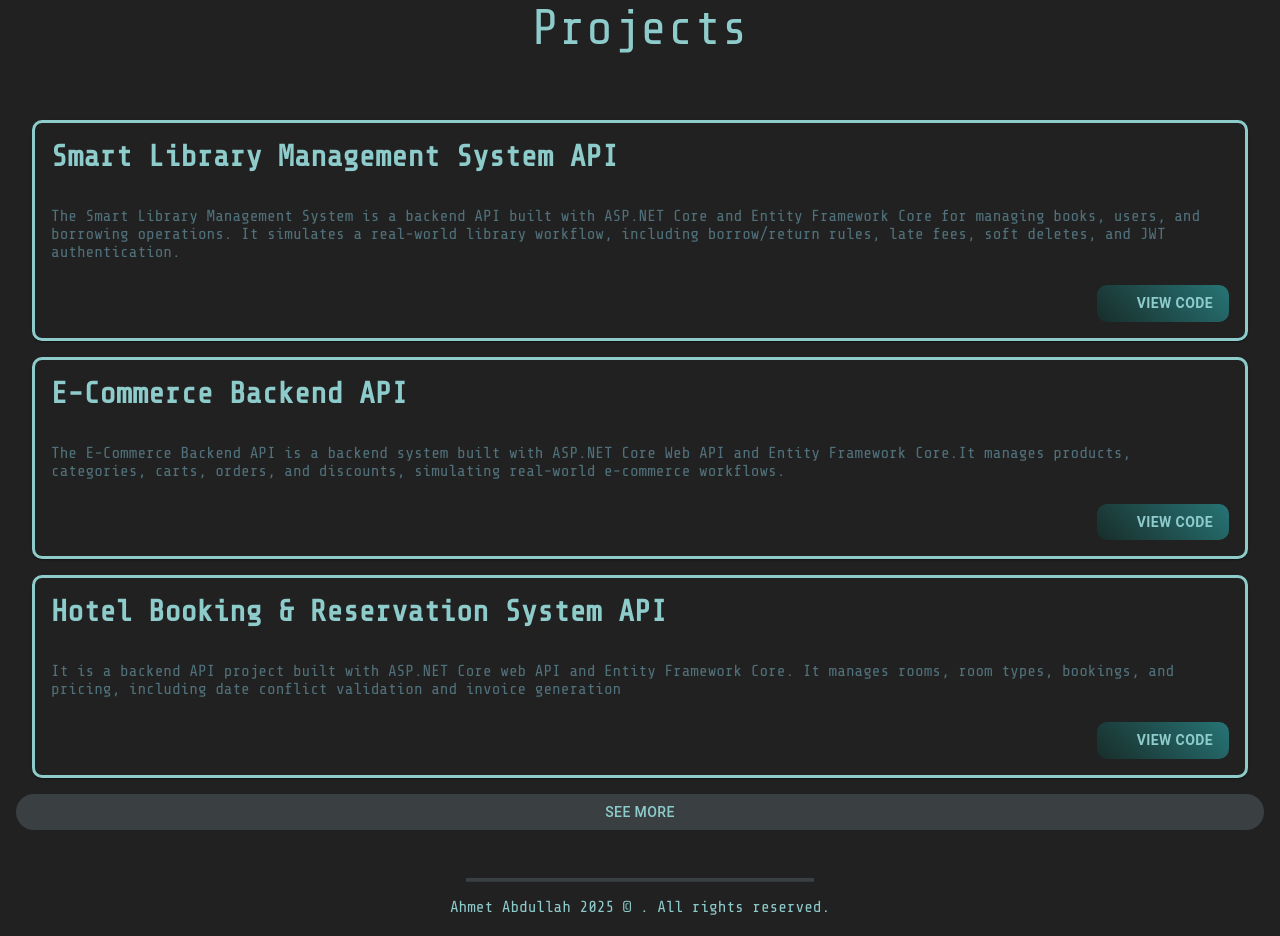
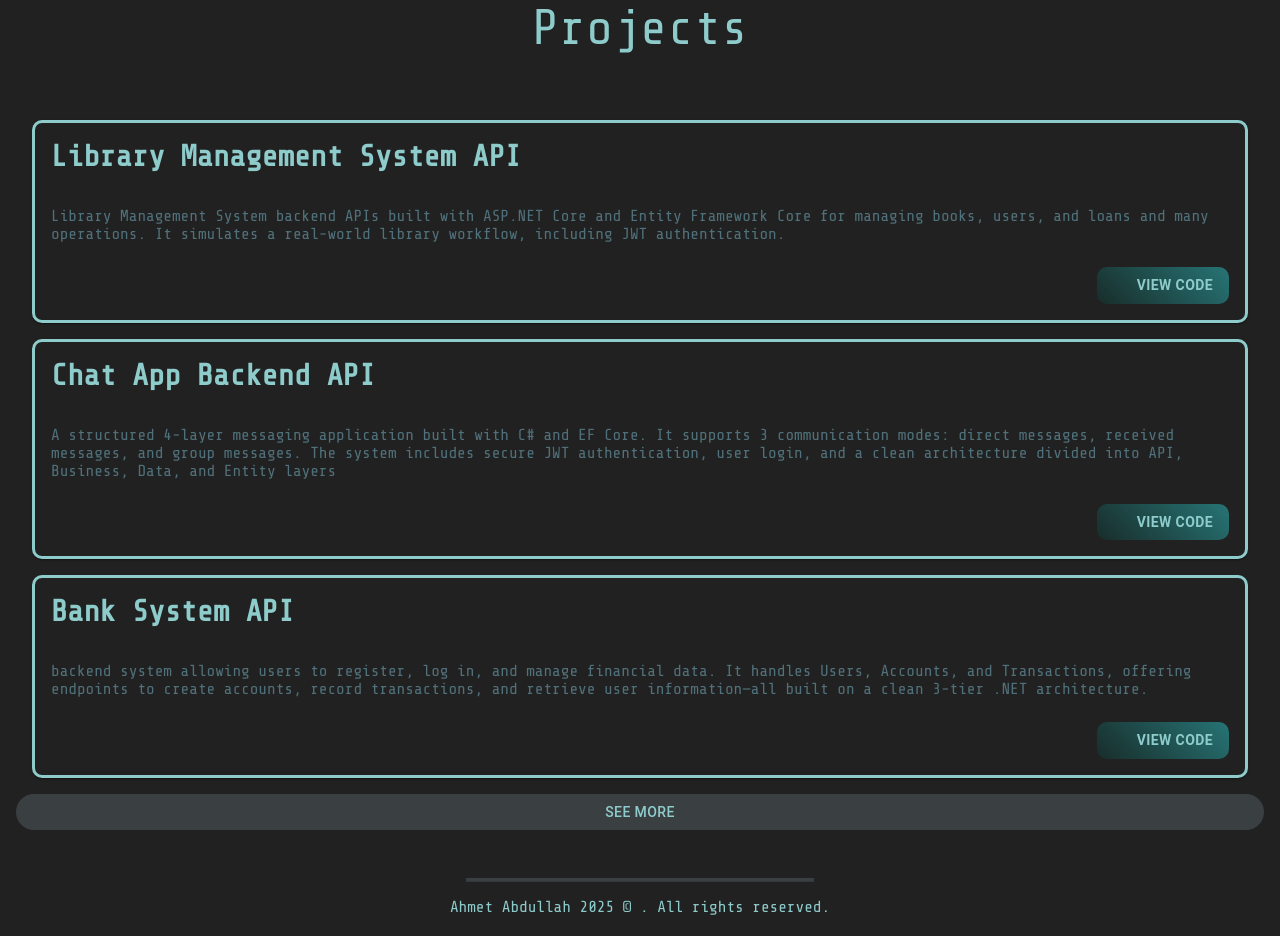
Before and after one commit to devs-of-abdullah/ahmetabdullah.dev, a React (Vite) app: page / in a window 1280 px wide. Shown: the part 960-1896 px from the top of the page. Built offline with nearby package versions, Linux system fonts and the light colour scheme; some icons are missing.

Commit message:
fixed the projects and cv

```diff
--- a/src/Hero/DownloadCVButton.jsx
+++ b/src/Hero/DownloadCVButton.jsx
@@ -7,8 +7,8 @@ export default function DownloadCVButton() {
         variant="contained"
         startIcon={<DownloadIcon />}
         component="a"
-        href="/AhmetAbdullahCV.pdf"
-        download="Ahmet_Abdullah_CV.pdf"
+        href="/Ahmet_Abdullah_CV.pdf"
+        download="/Ahmet_Abdullah_CV.pdf"
         sx={{
           display:"flex",
           justifySelf:"center",
--- a/src/Projects/Projects.jsx
+++ b/src/Projects/Projects.jsx
@@ -11,26 +11,24 @@ import GitHubIcon from "@mui/icons-material/GitHub";
 
 const projects = [
   {
-    title: "Smart Library Management System API",
+    title: "Library Management System API",
     description:
-      "The Smart Library Management System is a backend API built with ASP.NET Core and Entity Framework Core for managing books, users, and borrowing operations. It simulates a real-world library workflow, including borrow/return rules, late fees, soft deletes, and JWT authentication.",
+      "Library Management System backend APIs built with ASP.NET Core and Entity Framework Core for managing books, users, and loans and many operations. It simulates a real-world library workflow, including JWT authentication.",
     codeLink:
       "https://github.com/devs-of-abdullah/Smart-Libary-Management-System",
   },
   {
-    title: "E-Commerce Backend API",
+    title: "Chat App Backend API",
     description:
-      "The E-Commerce Backend API is a backend system built with ASP.NET Core Web API and Entity Framework Core.It manages products, categories, carts, orders, and discounts, simulating real-world e-commerce workflows.",
-    codeLink: "https://github.com/devs-of-abdullah/E-Commerce-Backend-API",
+      " A structured 4-layer messaging application built with C# and EF Core. It supports 3 communication modes: direct messages, received messages, and group messages. The system includes secure JWT authentication, user login, and a clean architecture divided into API, Business, Data, and Entity layers",
+    codeLink: "https://github.com/devs-of-abdullah/ChatApp_Backend_API",
   },
   {
-    title: " Hotel Booking & Reservation System API",
+    title: " Bank System API",
     description:
-      "It is a backend API project built with ASP.NET Core web API and Entity Framework Core. It manages rooms, room types, bookings, and pricing, including date conflict validation and invoice generation",
-    codeLink:
-      "https://github.com/devs-of-abdullah/Hotel-Booking-And-Reservation-System-API",
+      " backend system allowing users to register, log in, and manage financial data. It handles Users, Accounts, and Transactions, offering endpoints to create accounts, record transactions, and retrieve user information—all built on a clean 3-tier .NET architecture.",
+    codeLink: "https://github.com/devs-of-abdullah/Banksystem_API",
   },
-
 ];
 
 export default function Projects() {
```
Also changed, not shown: 2 other files (tests, documents, lock files or other folders).
